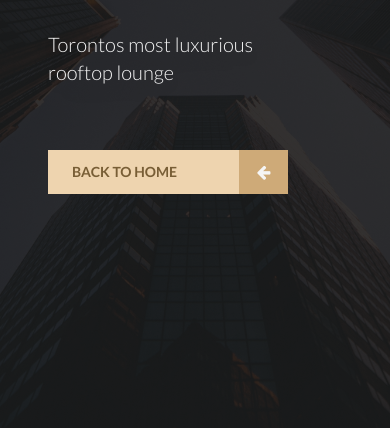
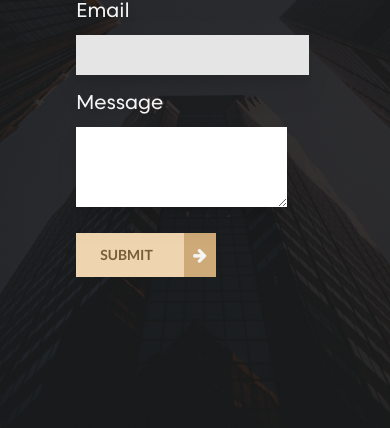
Before and after one commit to Davemafy/Landing-Page, a website: page form.html in a window 390 px wide. Shown: the part 416-844 px from the top of the page. Drawn offline with Linux system fonts and the light colour scheme.

Commit message:
fix: add modified files

```diff
--- a/form.html
+++ b/form.html
@@ -1,5 +1,6 @@
 <!doctype html>
 <html lang="en">
+
 <head>
   <meta charset="UTF-8" />
   <meta name="viewport" content="width=device-width, initial-scale=1.0" />
@@ -10,81 +11,71 @@
   <meta name="msapplication-navbutton-color" content="#F59555" />
   <!-- iOS Safari -->
   <meta name="apple-mobile-web-app-status-bar-style" content="#F59555" />
-        <title>Oasis Sky Lounge | Book A Spot </title>
+  <title>Oasis Sky Lounge | Book A Spot</title>
   <link rel="stylesheet" href="css/font-awesome.min.css" />
   <link rel="stylesheet" href="css/style.css" />
 </head>
+
 <body class="">
   <div class="overflow-hidden">
     <!-- hero-section	 -->
-            <header
-                class="hero-section overflow-scroll h-[100vh] w-full text-white grid lg:text-dark lg:grid-cols-2 lg:grid-flow-col"
-            >
+    <header class="hero-section overflow-scroll h-[100vh] w-full text-white grid lg:text-dark lg:grid-cols-2 lg:grid-flow-col">
       <!-- hero-body	 -->
-                <div
-                    class="hero-body bg-[hsl(0,0%,10%,0.89)] flex flex-col items-center justify-center lg:justify-items-start p-12 scale-100 duration-500 delay-500 opacity-1 lg:col-auto lg:bg-transparent"
-                    id="hero-text"
-                >
-                    <div
-                        class="flex flex-col gap-16 sm:gap-[max(100%,10rem)] lg:gap-32 xl:gap-48 text-container"
-                    >
+      <div class="hero-body bg-[hsl(0,0%,10%,0.89)] flex flex-col items-center justify-center lg:justify-items-start p-12 scale-100 duration-500 delay-500 opacity-1 lg:col-auto lg:bg-transparent" id="hero-text">
+        <div class="flex flex-col gap-16 sm:gap-[max(100%,10rem)] lg:gap-32 xl:gap-48 text-container">
           <!-- hero-logo	 -->
           <div class="logo self-start top-16 lg:block">
-                            <img
-                                src="img/logo.png"
-                                height="100"
-                                width="100"
-                                class="h-10 w-10 lg:h-16 lg:w-16 invert-[95%] lg:invert-0"
-                                alt=""
-                            />
+            <img src="img/logo.png" height="100" width="100" class="h-10 w-10 lg:h-16 lg:w-16 invert-[95%] lg:invert-0" alt="" />
           </div>
           <!-- hero-body-text	 -->
-                        <div
-                            class="header-text flex flex-col gap-7 justify-end"
-                        >
+          <div class="header-text flex flex-col gap-7 justify-end">
             <!-- hero-body-title	 -->
-                            <h1
-                                class="text-4xl max-w-[49ch] lg:text-5xl font-medium font-latoreg lg:drop-shadow-none"
-                            >
-                                Oasis Sky Lounge
+            <h1 class="text-4xl max-w-[49ch] lg:text-5xl font-medium font-latoreg lg:drop-shadow-none">
+              Book A Spot
             </h1>
             <!-- hero-body-pargraph	 -->
-                            <p
-                                class="text-xl max-w-[20ch] lg:text-2xl font-lato font-extralight lg:text-lightDark drop-shadow-xl lg:drop-shadow-none"
-                            >
-                                Torontos most luxurious rooftop lounge
+            <form class="flex flex-col lg:hidden gap-4 md:gap-2" action="">
+              <p class="text-xl max-w-[20ch] lg:text-2xl font-latoreg  lg:text-lightDark drop-shadow-xl lg:drop-shadow-none">
+                <label for="input">Full Name</label>
+                <input class="text-slate-100 focus:bg-lightDark text-lightDark focus:text-lightWheat  mt-2 p-1 pt-2 px-3   outline-none" required type="text" />
               </p>
+              <p class="text-xl max-w-[20ch] lg:text-2xl font-latoreg font-extralight  lg:text-lightDark drop-shadow-xl lg:drop-shadow-none">
+                <label for="input" >Email</label>
+                <input required class="focus:bg-lightDark text-lightDark focus:text-lightWheat  mt-2 bg-neutral-200 p-1 pt-2 px-3 outline-none" type="text" />
+              </p>
+              <p class="text-xl max-w-[20ch] lg:text-2xl font-latoreg lg:text-lightDark drop-shadow-xl lg:drop-shadow-none">
+                <label for="input">Message</label>
+                <textarea class="focus:bg-lightDark text-lightDark focus:text-lightWheat  leading-0 font-reg  text-lg outline-none mt-2  p-2  py-3"></textarea>
+            <a href="index.html" class="group duration-150 focus:bg-coyoteBrown uppercase get-started w-[140px] lg:w-[300px] bg-lightWheat flex">
+   					  </p>
+              <p class="py-3 text-sm lg:text-lg pl-6 flex-[5] duration-150 text-coyoteBrown font-latobd group-hover:text-white">
+                Submit
+              </p>
+              <button class="flex-1 ml-1 px-2 duration-150 bg-lightBiege hover:bg-coyoteBrown group-hover:text-lightWheat">
+                <i class="fa fa-arrow-right group-hover:animate-spin text-white"></i>
+              </button>
+
+            </a>
+            </form>
             <!-- Call To Action Container	 -->
           </div>
           <!-- Call To Action Button	 -->
-                        <div class="cta relative">
-                            <a href="index.html"
-                                class="group duration-150 hover:bg-coyoteBrown uppercase get-started w-[240px] lg:w-[300px] bg-lightWheat flex"
-                            >
-                                <p
-                                    class="py-3 text-sm lg:text-lg pl-6 flex-[5] duration-150 text-coyoteBrown font-latobd group-hover:text-white"
-                                >
-                                    Back To Home
+          <div class="cta hidden relative">
+            <a href="index.html" class="group duration-150 hover:bg-coyoteBrown uppercase get-started w-[140px] lg:w-[300px] bg-lightWheat flex">
+              <p class="py-3 text-sm lg:text-lg pl-6 flex-[5] duration-150 text-coyoteBrown font-latobd group-hover:text-white">
+                Submit
               </p>
-                                <button
-                                    class="flex-1 ml-1 px-2 duration-150 bg-lightBiege hover:bg-coyoteBrown group-hover:text-lightWheat"
-                                >
-                                    <i
-                                        class="fa fa-arrow-left group-hover:animate-spin text-white"
-                                    ></i>
+              <button class="flex-1 ml-1 px-2 duration-150 bg-lightBiege hover:bg-coyoteBrown group-hover:text-lightWheat">
+                <i class="fa fa-arrow-right group-hover:animate-spin text-white"></i>
               </button>
+
             </a>
           </div>
         </div>
       </div>
       <!-- hero-image	 -->
       <picture class="relative overflow-hidden z-[-1] lg:col-auto">
-                    <img
-                        class="object-cover h-full w-full scale-125 duration-300 opacity-0 object-center"
-                        src="img/city.jpg"
-                        id="hero-img"
-                        alt="city from sky view"
-                    />
+        <img class="object-cover h-full w-full duration-300 object-center" src="img/city.jpg" id="hero-img" alt="city from sky view" />
       </picture>
     </header>
   </div>
@@ -100,4 +91,5 @@
     window.addEventListener("load", showHeroImg);
   </script>
 </body>
+
 </html>
```
Also changed, not shown: css/style.css. Lines whose indentation alone changed are shown as unchanged.
